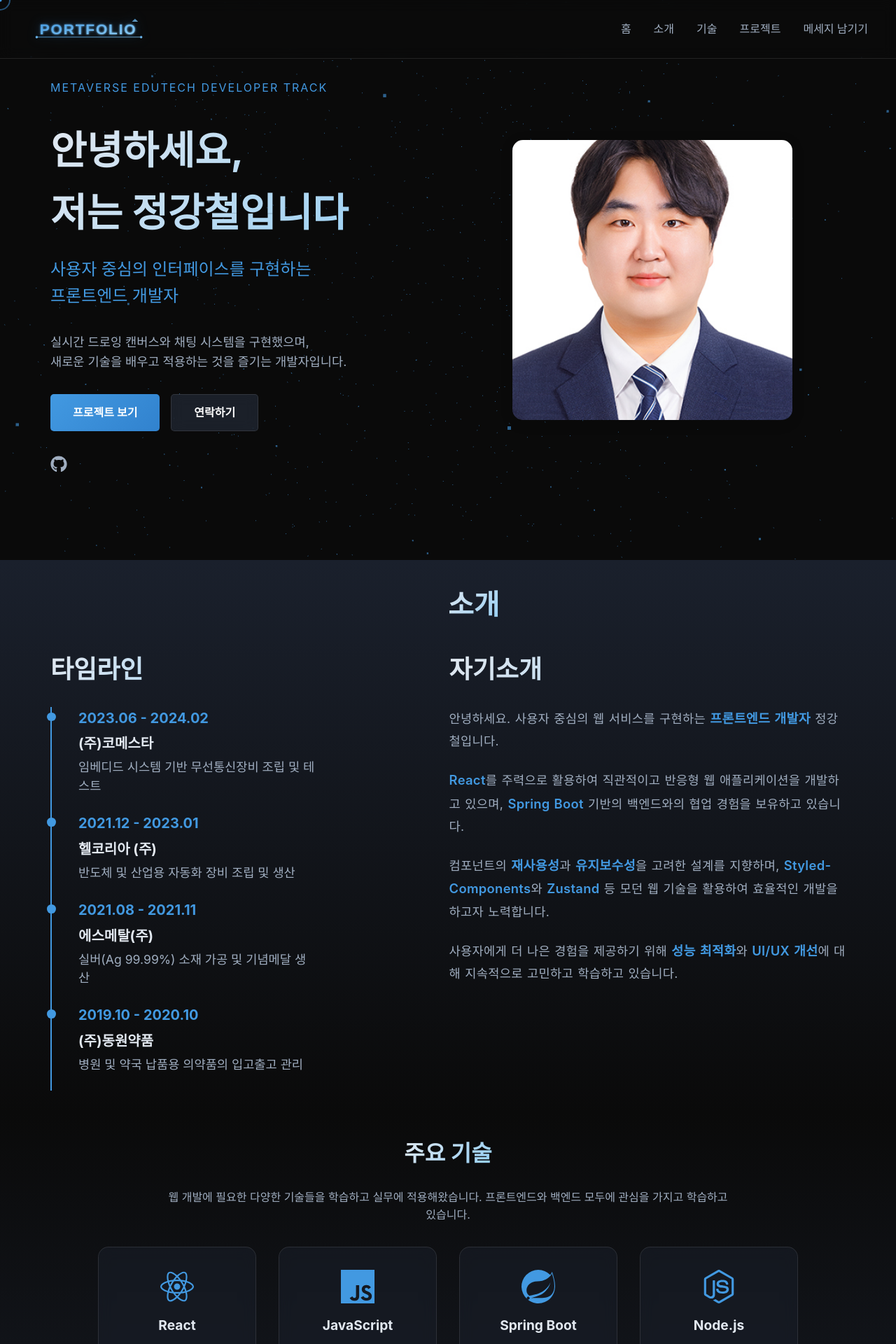
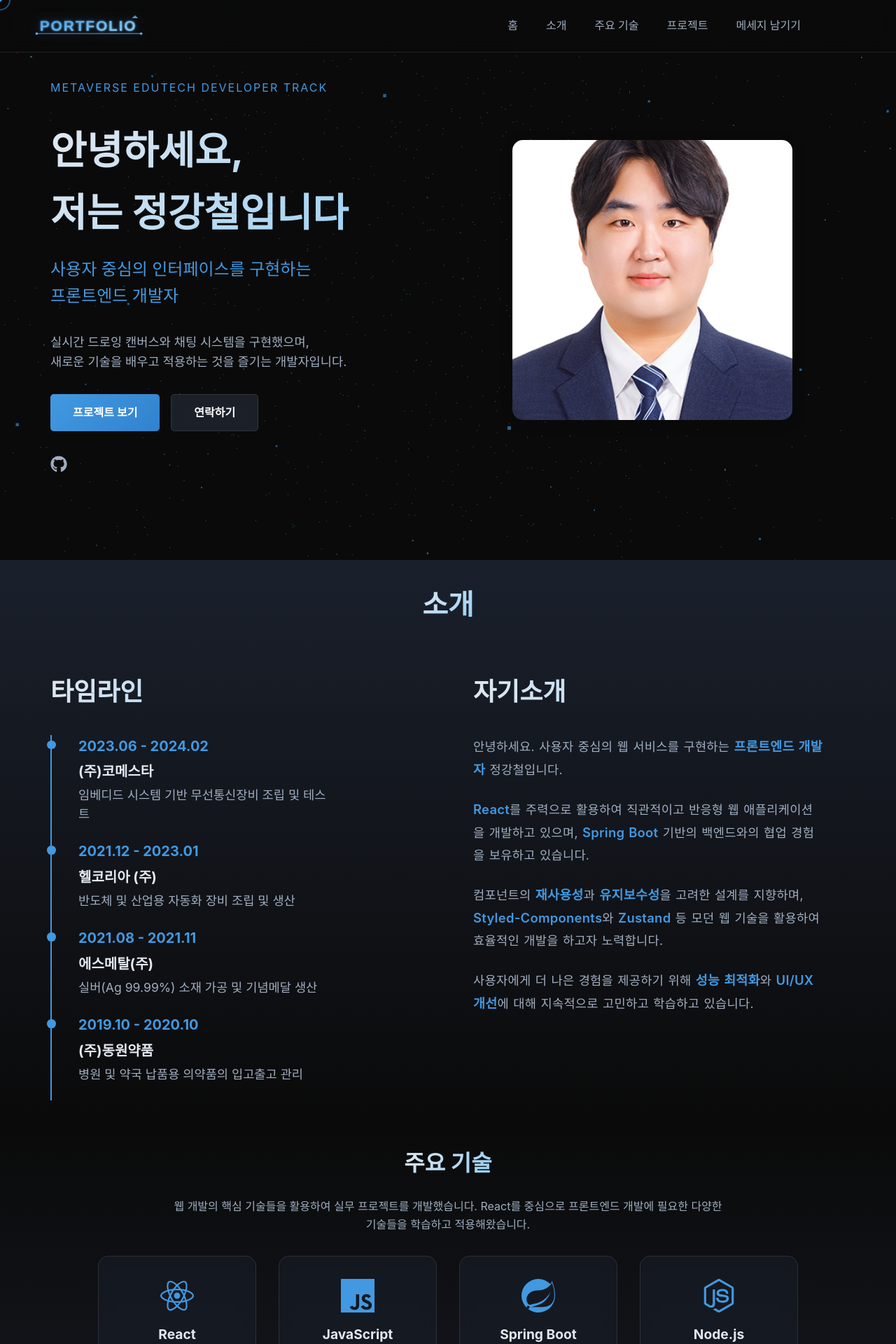
Before and after one commit to joung886/portfolio, a React (Vite) app: page / in a window 1280 px wide. Shown: the top 1920 px of the page at 70% size. Built offline with nearby package versions, Linux system fonts and the light colour scheme.

Commit message:
style: 헤더 네비게이션 메뉴 우측 정렬 및 여백 조정 - UI개선선

```diff
--- a/src/components/AboutSection.jsx
+++ b/src/components/AboutSection.jsx
@@ -9,7 +9,7 @@ const AboutContainer = styled(SectionContainer)`
   display: flex;
   flex-direction: column;
   align-items: center;
-  justify-content: center;
+  justify-content: flex-start;
   min-height: 80vh;
   position: relative;
 `;
@@ -20,53 +20,61 @@ const SectionTitle = styled(motion.h2)`
   -webkit-background-clip: text;
   -webkit-text-fill-color: transparent;
   text-align: center;
-  position: absolute;
-  top: 2rem;
-  left: 50%;
-  transform: translateX(-50%);
-  margin: 0;
-  z-index: 1;
+  margin-bottom: 4rem;
 `;
 
 const Content = styled(Container)`
-  max-width: 1200px;
+  max-width: 1400px;
+  width: 100%;
   display: flex;
-  gap: 8rem;
+  justify-content: center;
   align-items: flex-start;
-  justify-content: space-between;
-  padding: 6rem 2rem 0;
-  width: 100%;
+  padding: 0;
 
   @media (max-width: 968px) {
-    flex-direction: column;
-    padding: 6rem 1rem 0;
-    gap: 2rem;
+    padding: 0 1rem;
   }
 `;
 
 const ContentWrapper = styled.div`
   display: flex;
   width: 100%;
-  gap: 2rem;
+  max-width: 1200px;
+  gap: 8rem;
+  justify-content: space-between;
+  padding: 0 2rem;
 
   @media (max-width: 968px) {
     flex-direction: column;
+    gap: 3rem;
+    padding: 0;
   }
 `;
 
 const LeftSection = styled.div`
   flex: 0.8;
+  max-width: 400px;
   display: flex;
   flex-direction: column;
   align-items: flex-start;
+
+  @media (max-width: 968px) {
+    max-width: 100%;
+  }
 `;
 
 const RightSection = styled.div`
-  flex: 1.2;
+  flex: 1;
+  max-width: 500px;
   display: flex;
   flex-direction: column;
   align-items: flex-start;
-  padding-left: 4rem;
+  margin-right: 2rem;
+
+  @media (max-width: 968px) {
+    max-width: 100%;
+    margin-right: 0;
+  }
 `;
 
 const Title = styled(motion.h2)`
@@ -74,8 +82,9 @@ const Title = styled(motion.h2)`
   background: linear-gradient(135deg, #e2e8f0 0%, #90cdf4 100%);
   -webkit-background-clip: text;
   -webkit-text-fill-color: transparent;
-  margin-bottom: 1.5rem;
+  margin-bottom: 2rem;
   width: 100%;
+  text-align: left;
 `;
 
 const Timeline = styled.div`
@@ -220,6 +229,7 @@ const AboutSection = () => {
         소개
       </SectionTitle>
       <Content>
+        <ContentWrapper>
           <LeftSection>
             <Title
               initial={{ opacity: 0, y: 20 }}
@@ -298,18 +308,19 @@ const AboutSection = () => {
                 기반의 백엔드와의 협업 경험을 보유하고 있습니다.
               </p>
               <p>
-              컴포넌트의 <strong>재사용성</strong>과 <strong>유지보수성</strong>
-              을 고려한 설계를 지향하며, <strong>Styled-Components</strong>와{" "}
-              <strong>Zustand</strong> 등 모던 웹 기술을 활용하여 효율적인
-              개발을 하고자 노력합니다.
+                컴포넌트의 <strong>재사용성</strong>과{" "}
+                <strong>유지보수성</strong>을 고려한 설계를 지향하며,{" "}
+                <strong>Styled-Components</strong>와 <strong>Zustand</strong> 등
+                모던 웹 기술을 활용하여 효율적인 개발을 하고자 노력합니다.
               </p>
               <p>
                 사용자에게 더 나은 경험을 제공하기 위해{" "}
-              <strong>성능 최적화</strong>와 <strong>UI/UX 개선</strong>에 대해
-              지속적으로 고민하고 학습하고 있습니다.
+                <strong>성능 최적화</strong>와 <strong>UI/UX 개선</strong>에
+                대해 지속적으로 고민하고 학습하고 있습니다.
               </p>
             </Description>
           </RightSection>
+        </ContentWrapper>
       </Content>
     </AboutContainer>
   );
--- a/src/components/Footer.jsx
+++ b/src/components/Footer.jsx
@@ -94,7 +94,7 @@ const Footer = () => {
           <FooterLink onClick={() => scrollToSection("intro")}>홈</FooterLink>
           <FooterLink onClick={() => scrollToSection("about")}>소개</FooterLink>
           <FooterLink onClick={() => scrollToSection("skills")}>
-            기술
+            주요 기술
           </FooterLink>
           <FooterLink onClick={() => scrollToSection("projects")}>
             프로젝트
--- a/src/components/Header.jsx
+++ b/src/components/Header.jsx
@@ -23,6 +23,8 @@ const Nav = styled.nav`
   display: flex;
   justify-content: space-between;
   align-items: center;
+  position: relative;
+  padding: 0 2rem;
 `;
 
 const LogoContainer = styled(RouterLink)`
@@ -34,6 +36,8 @@ const LogoContainer = styled(RouterLink)`
   border-radius: 8px;
   transition: all 0.3s ease;
   cursor: pointer;
+  position: absolute;
+  left: 0;
 
   &:hover {
     background: rgba(255, 255, 255, 0.05);
@@ -69,6 +73,8 @@ const MenuButton = styled.button`
   font-size: 1.5rem;
   cursor: pointer;
   padding: 0.5rem;
+  position: absolute;
+  right: 0;
 
   @media (max-width: 768px) {
     display: block;
@@ -77,7 +83,10 @@ const MenuButton = styled.button`
 
 const NavLinks = styled(motion.div)`
   display: flex;
-  gap: 2rem;
+  gap: 2.5rem;
+  margin-left: auto;
+  margin-right: 4rem;
+  padding: 0.5rem 0;
 
   @media (max-width: 768px) {
     display: none;
@@ -200,7 +209,9 @@ const Header = ({ onLogoClick }) => {
           <NavLinks>
             <NavLink onClick={() => scrollToSection("intro")}>홈</NavLink>
             <NavLink onClick={() => scrollToSection("about")}>소개</NavLink>
-            <NavLink onClick={() => scrollToSection("skills")}>기술</NavLink>
+            <NavLink onClick={() => scrollToSection("skills")}>
+              주요 기술
+            </NavLink>
             <NavLink onClick={() => scrollToSection("projects")}>
               프로젝트
             </NavLink>
@@ -221,7 +232,9 @@ const Header = ({ onLogoClick }) => {
           >
             <NavLink onClick={() => scrollToSection("intro")}>홈</NavLink>
             <NavLink onClick={() => scrollToSection("about")}>소개</NavLink>
-            <NavLink onClick={() => scrollToSection("skills")}>기술</NavLink>
+            <NavLink onClick={() => scrollToSection("skills")}>
+              주요 기술
+            </NavLink>
             <NavLink onClick={() => scrollToSection("projects")}>
               프로젝트
             </NavLink>
@@ -235,4 +248,5 @@ const Header = ({ onLogoClick }) => {
   );
 };
 
+export { Header };
 export default Header;
--- a/src/components/ProjectsSection.jsx
+++ b/src/components/ProjectsSection.jsx
@@ -39,6 +39,10 @@ const ProjectGrid = styled.div`
   grid-template-columns: repeat(auto-fit, minmax(280px, 1fr));
   gap: 1.5rem;
   margin-top: 1.5rem;
+
+  @media (min-width: 1024px) {
+    grid-template-columns: repeat(3, 1fr);
+  }
 `;
 
 const ProjectCard = styled(motion.div)`
@@ -51,6 +55,8 @@ const ProjectCard = styled(motion.div)`
   backdrop-filter: blur(10px);
   border: 1px solid rgba(255, 255, 255, 0.1);
   transition: all 0.3s ease;
+  min-height: 280px;
+  height: 100%;
 
   &:hover {
     transform: translateY(-5px);
@@ -82,6 +88,7 @@ const ProjectDescription = styled.p`
   font-size: 1rem;
   line-height: 1.6;
   flex-grow: 1;
+  margin-bottom: 1rem;
 `;
 
 const ProjectLink = styled(Link)`
@@ -92,6 +99,7 @@ const ProjectLink = styled(Link)`
   gap: 0.5rem;
   font-size: 0.9rem;
   margin-top: auto;
+  width: fit-content;
 
   &:hover {
     color: #63b3ed;
@@ -120,21 +128,21 @@ const ProjectsSection = () => {
     {
       icon: <FaGlobe />,
       title: "Project 개발 진행 중",
-      description: "블로그 자동화 AI 서비스",
+      description: "생성형 AI 기반 블로그 서비스",
       link: "#",
       status: "개발 진행 중 ",
     },
     {
       icon: <FaCode />,
       title: "Project 개발 기획중",
-      description: "",
+      description: "지출/수입 분석 서비스",
       link: "#",
       status: "개발 기획 중 ",
     },
     {
       icon: <BsGraphUp />,
       title: "Project 개발 기획중",
-      description: "",
+      description: "AI 기반 운동 루틴 추천 서비스",
       link: "#",
       status: "개발 기획 중 ",
     },
--- a/src/components/SkillsSection.jsx
+++ b/src/components/SkillsSection.jsx
@@ -141,15 +141,16 @@ const SkillsSection = () => {
           animate={{ opacity: 1, y: 0 }}
           transition={{ duration: 0.5 }}
         >
-        주요 기술
+          주요 기술
         </Title>
         <Description
           initial={{ opacity: 0, y: 20 }}
           animate={{ opacity: 1, y: 0 }}
           transition={{ duration: 0.5, delay: 0.2 }}
         >
-          웹 개발에 필요한 다양한 기술들을 학습하고 실무에 적용해왔습니다.
-          프론트엔드와 백엔드 모두에 관심을 가지고 학습하고 있습니다.
+          웹 개발의 핵심 기술들을 활용하여 실무 프로젝트를 개발했습니다. React를
+          중심으로 프론트엔드 개발에 필요한 다양한 기술들을 학습하고
+          적용해왔습니다.
         </Description>
         <SkillsGrid>
           {skills.map((skill, index) => (
--- a/src/pages/ProjectDetail.jsx
+++ b/src/pages/ProjectDetail.jsx
@@ -4,7 +4,7 @@ import { motion, AnimatePresence } from "framer-motion";
 import { useParams, Link, useNavigate } from "react-router-dom";
 import { SectionContainer, Container } from "../styles/CommonStyles";
 import Footer from "../components/Footer";
-import Header from "../components/Header";
+import { Header } from "../components/Header";
 import {
   FaGithub,
   FaExternalLinkAlt,
```
Lines whose indentation alone changed are shown as unchanged.
